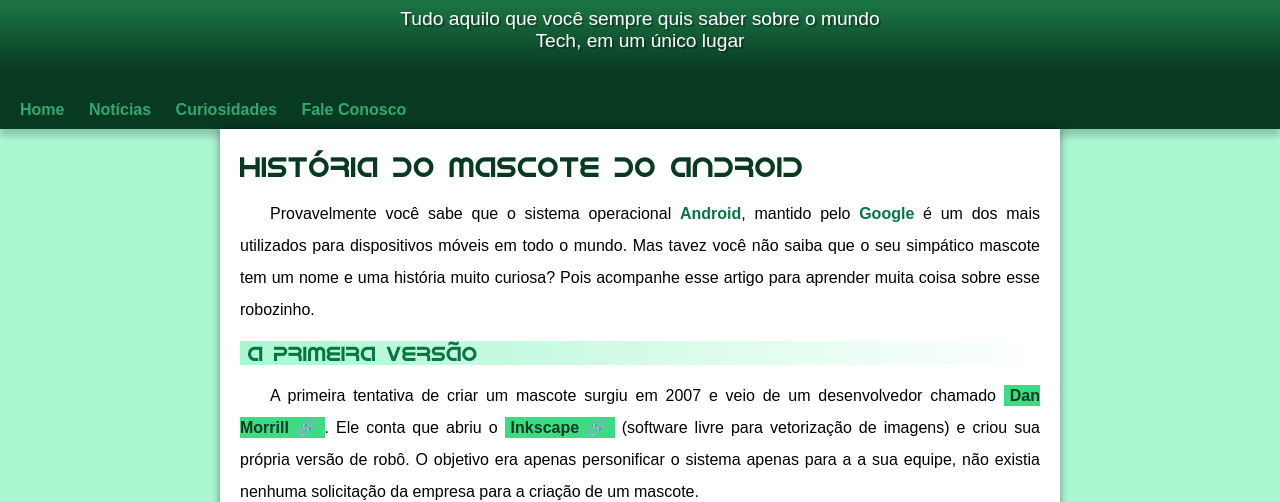
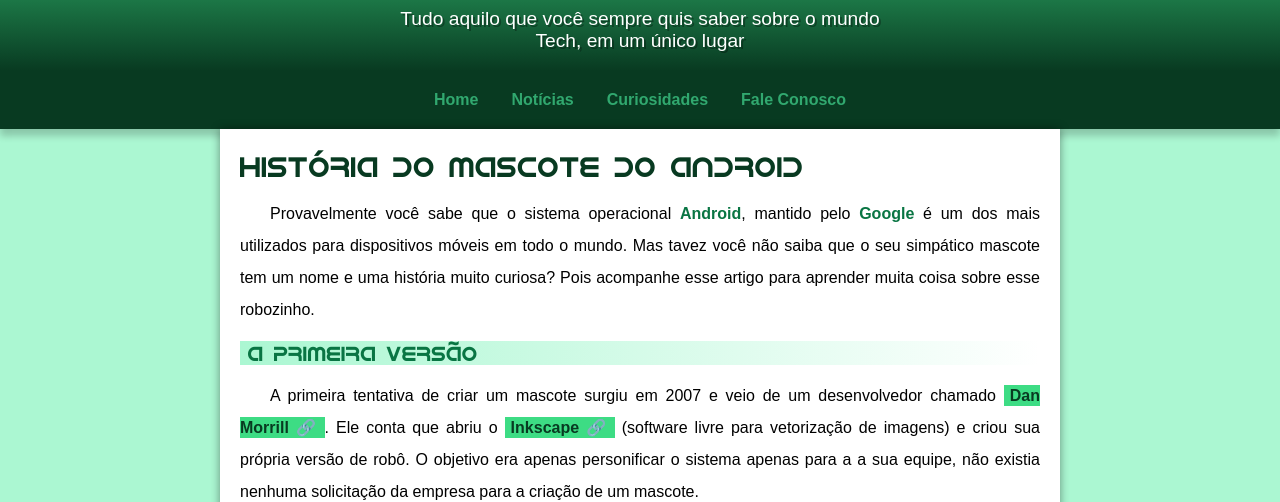
Before and after one commit to lilianoliveiravale/projeto-android, a plain HTML site: page index.html in a window 1280 px wide. Shown: the part 119-621 px from the top of the page. Drawn offline with Linux system fonts and the light colour scheme; a web font is replaced by a local one.

Commit message:
Atualizei

```diff
--- a/estilo/sttyle.css
+++ b/estilo/sttyle.css
@@ -65,18 +65,23 @@ header > p {
 
 nav {
     background-color: var(--cor1);
+    display: flex;
+    flex-wrap: wrap;
+    justify-content: center;
+    gap: 5px;
     padding: 10px;
-    padding-top: 30px;
     box-shadow: 0px 7px 7px rgba(0, 0, 0, 0.195);
 }
 
 nav > a {
     color: var(--cor2);
-    padding: 10px;
-    border-radius: 10px;
+    background-color: transparent;
+    padding: 10px 14px;
+    border-radius: 8px;
     text-decoration: none;
     font-weight: bold;
     transition-duration: 0.3s;
+    white-space: nowrap;
 }
 
 nav > a:hover {
```
